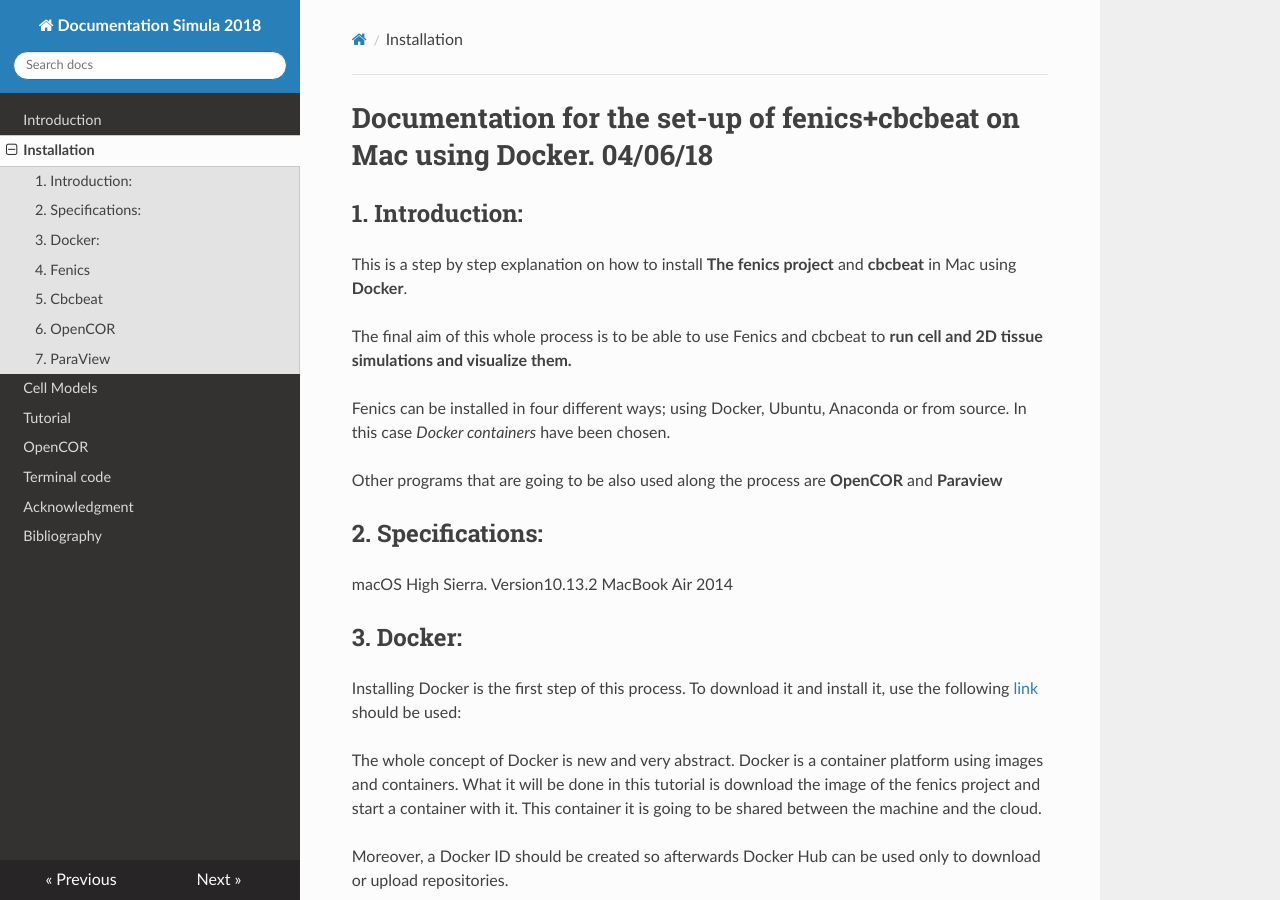
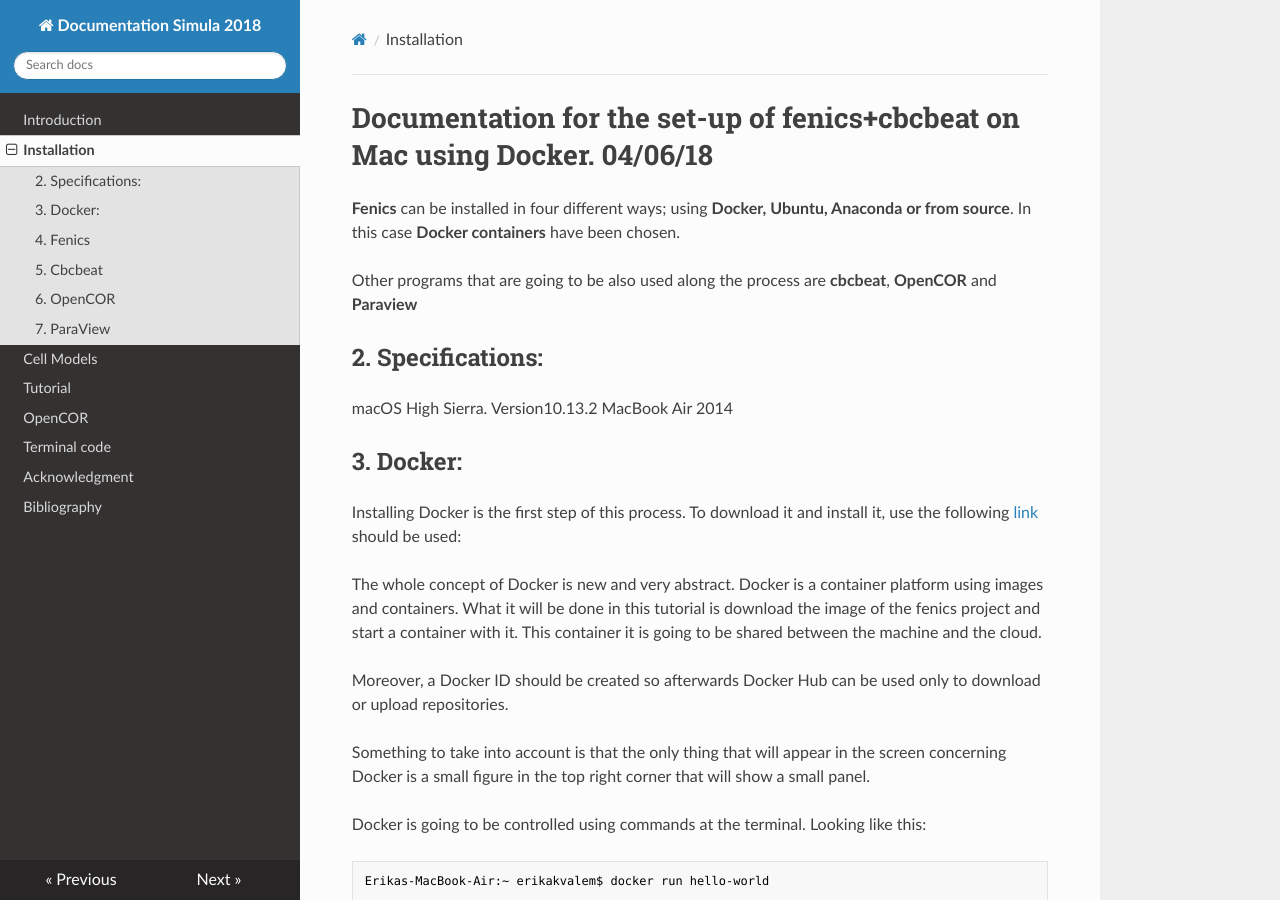
Before and after one commit to ErikaKvalem/Documentation-2018-MkDocs, an MkDocs documentation site: the page built from docs/index.md, in a window 1280 px wide and 900 px high. Built offline with MkDocs 1.6.1, drawn with Linux system fonts in a browser that asks for light colours; nearby versions of some CDN libraries; old or Windows-style settings are respelled for this version of MkDocs.

Commit message:
Update index.md

```diff
--- a/docs/index.md
+++ b/docs/index.md
@@ -1,14 +1,8 @@
 # Documentation for the set-up of fenics+cbcbeat on Mac using Docker. 04/06/18
 
-## 1.	Introduction:
+**Fenics** can be installed in four different ways; using **Docker, Ubuntu, Anaconda or from source**. In this case **Docker containers** have been chosen.
 
-This is a step by step explanation on how to install **The fenics project** and **cbcbeat** in Mac using **Docker**.
-
-The final aim of this whole process is to be able to use Fenics and cbcbeat to **run cell and 2D tissue simulations and visualize them.**
-
-Fenics can be installed in four different ways; using Docker, Ubuntu, Anaconda or from source. In this case *Docker containers* have been chosen.
-
-Other programs that are going to be also used along the process are **OpenCOR** and **Paraview**
+Other programs that are going to be also used along the process are **cbcbeat**, **OpenCOR** and **Paraview**
 
 ## 2.	Specifications:
 
```
